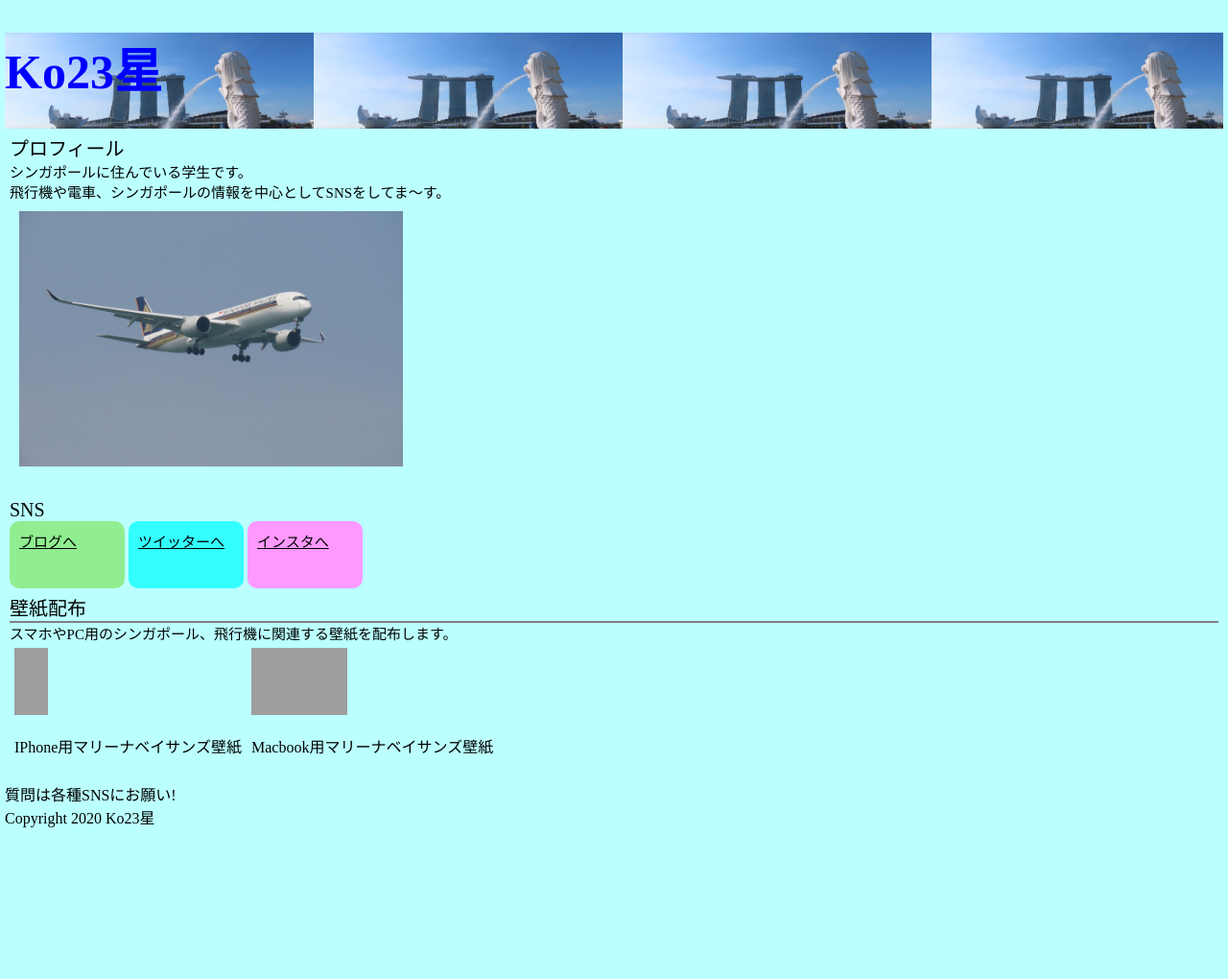
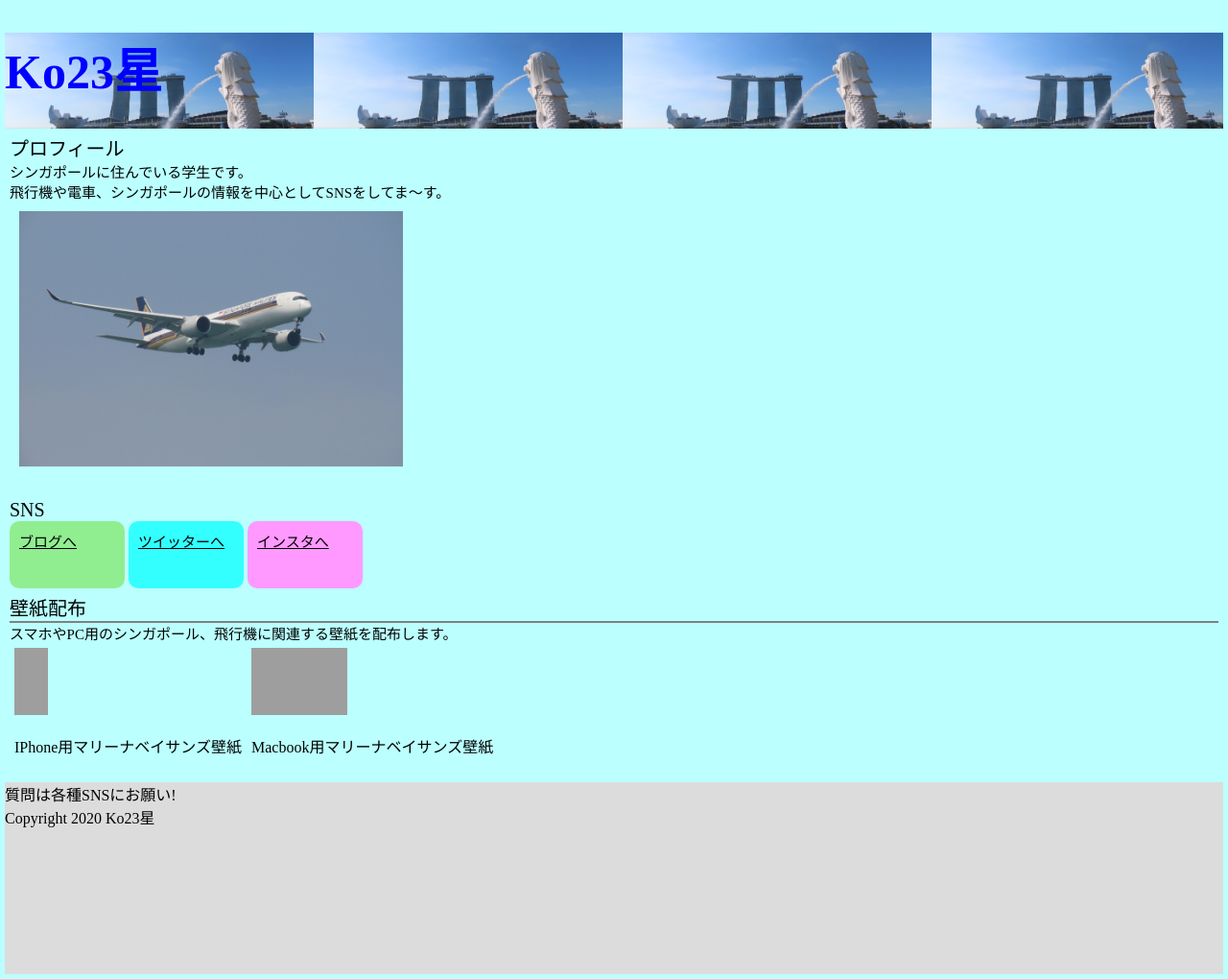
Before and after one commit to kosiki/myintro, a plain HTML site: page index.html in a window 1280 px wide. Shown: the whole page at 96% size. Before the commit the page ends 868 px from the top, so only its background shows below. Drawn offline with Linux system fonts and the light colour scheme; grey boxes are pictures that could not be loaded.

Commit message:
Update stylesheet.css

```diff
--- a/stylesheet.css
+++ b/stylesheet.css
@@ -119,3 +119,8 @@ h1 {
   height:70px;
   width:100px;
 }
+
+.footer {
+  background-color:#DCDCDC;
+  height:200px;
+}
```
